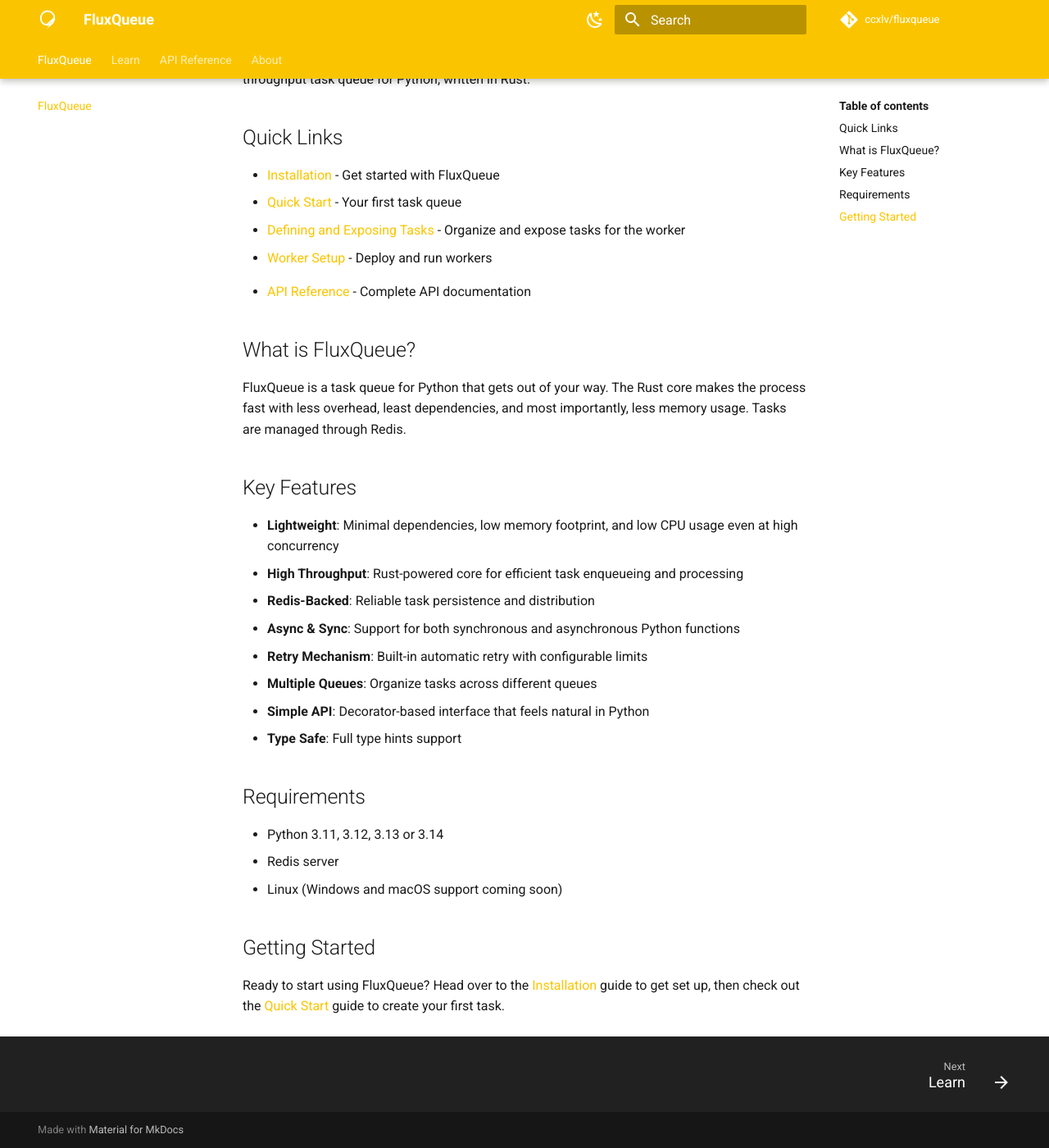
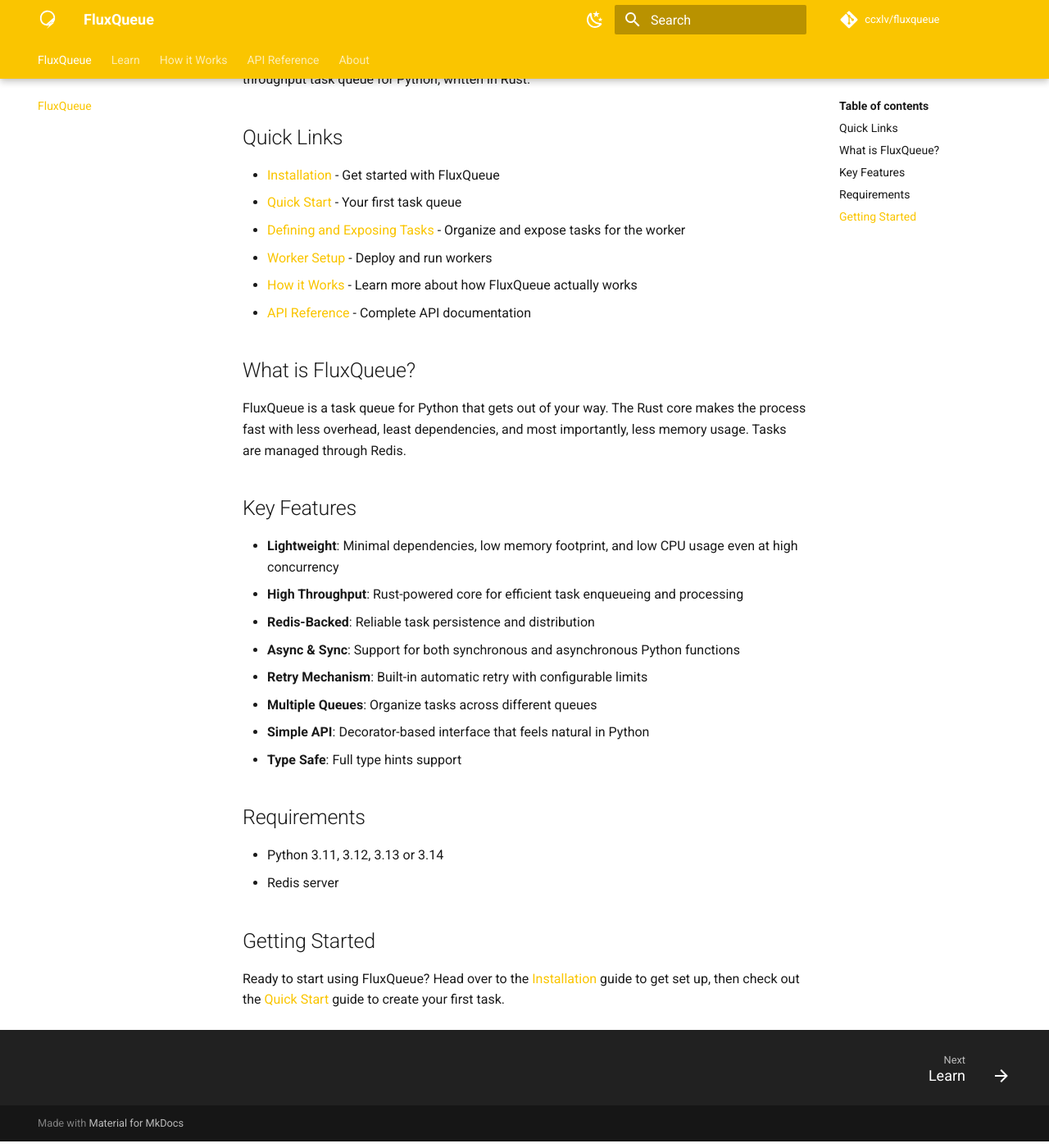
Before and after one commit to CCXLV/fluxqueue, an MkDocs documentation site: the page built from docs/index.md, in a window 1280 px wide and 1400 px high, scrolled down 299 px. Shown: the whole window at 82% size. Built offline with MkDocs 1.6.1 and Material for MkDocs 9.7.7, drawn with Linux system fonts in a browser that asks for light colours; comment, search, counter and statistics services are not loaded.

Commit message:
release: Version 0.2.0 (#103)
* Add todo in worker

* Update docs

* Bump versions

* Remove os requirements

```diff
--- a/Cargo.toml
+++ b/Cargo.toml
@@ -9,7 +9,7 @@ edition = "2024"
 
 [package]
 name = "fluxqueue_core"
-version = "0.2.0-beta.1"
+version = "0.2.0"
 edition = "2024"
 
 [lib]
--- a/docs/index.md
+++ b/docs/index.md
@@ -13,7 +13,7 @@ Welcome to FluxQueue documentation. FluxQueue is a lightweight, resource-efficie
 - [Quick Start](tutorial/quickstart.md) - Your first task queue
 - [Defining and Exposing Tasks](tutorial/defininig_and_exposing_tasks.md) - Organize and expose tasks for the worker
 - [Worker Setup](tutorial/worker.md) - Deploy and run workers
-<!--- [How it Works](how-it-works/index.md) - Learn more about how FluxQueue actually works-->
+- [How it Works](how-it-works/index.md) - Learn more about how FluxQueue actually works
 - [API Reference](api/index.md) - Complete API documentation
 
 ## What is FluxQueue?
@@ -35,7 +35,6 @@ FluxQueue is a task queue for Python that gets out of your way. The Rust core ma
 
 - Python 3.11, 3.12, 3.13 or 3.14
 - Redis server
-- Linux (Windows and macOS support coming soon)
 
 ## Getting Started
 
--- a/mkdocs.yml
+++ b/mkdocs.yml
@@ -66,10 +66,10 @@ nav:
       - tutorial/quickstart.md
       - tutorial/defininig_and_exposing_tasks.md
       - tutorial/worker.md
-  # - How it Works:
-  #     - how-it-works/index.md
-  #     - how-it-works/client.md
-  #     - how-it-works/worker.md
+  - How it Works:
+      - how-it-works/index.md
+      - how-it-works/client.md
+      - how-it-works/worker.md
   - API Reference:
       - api/index.md
       - api/fluxqueue.md
```
Also changed, not shown: README.md (+1 -2 lines), docs/how-it-works/worker.md (+1 -1 lines), pyproject.toml (+5 -2 lines), 3 other files.
